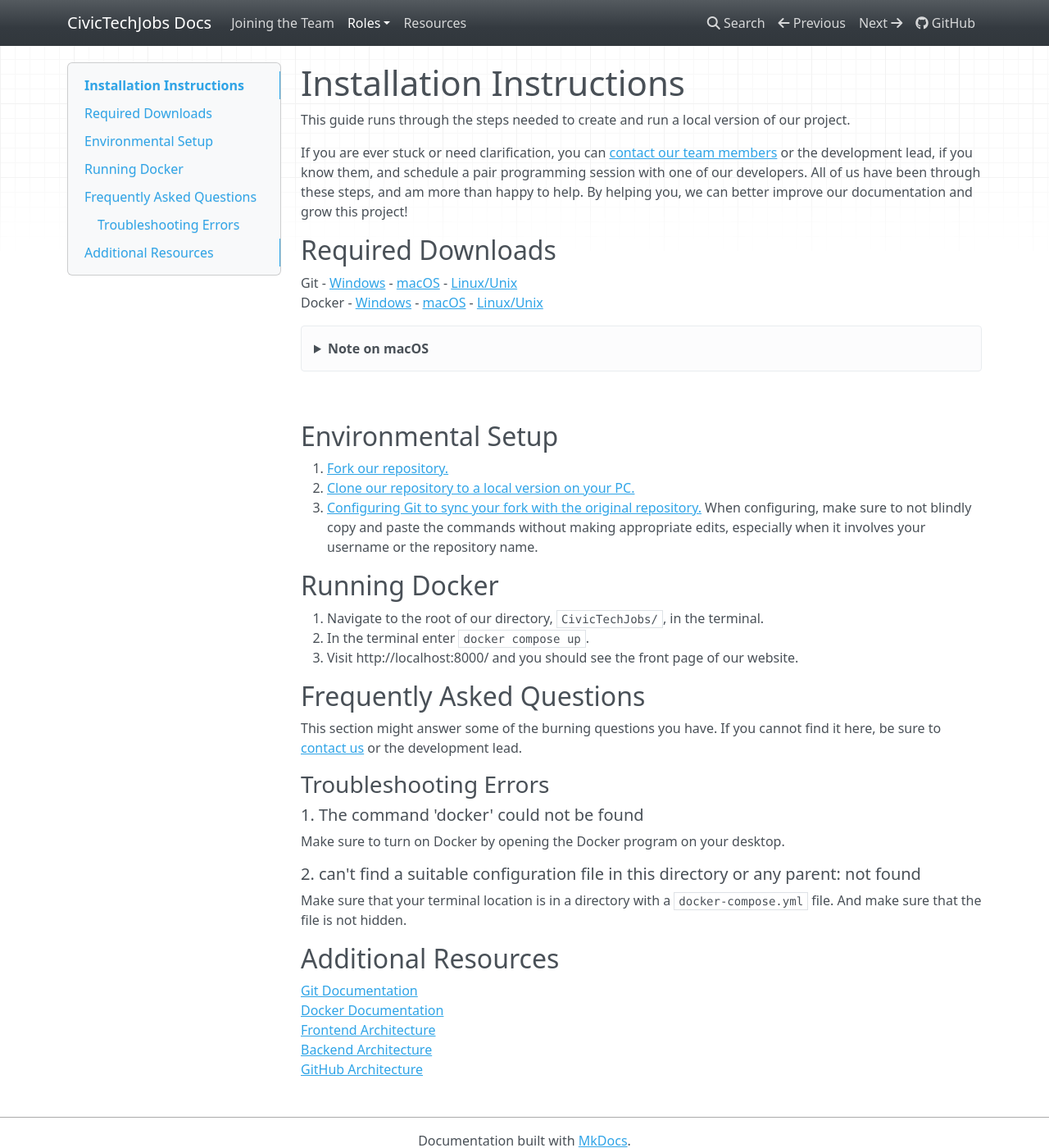
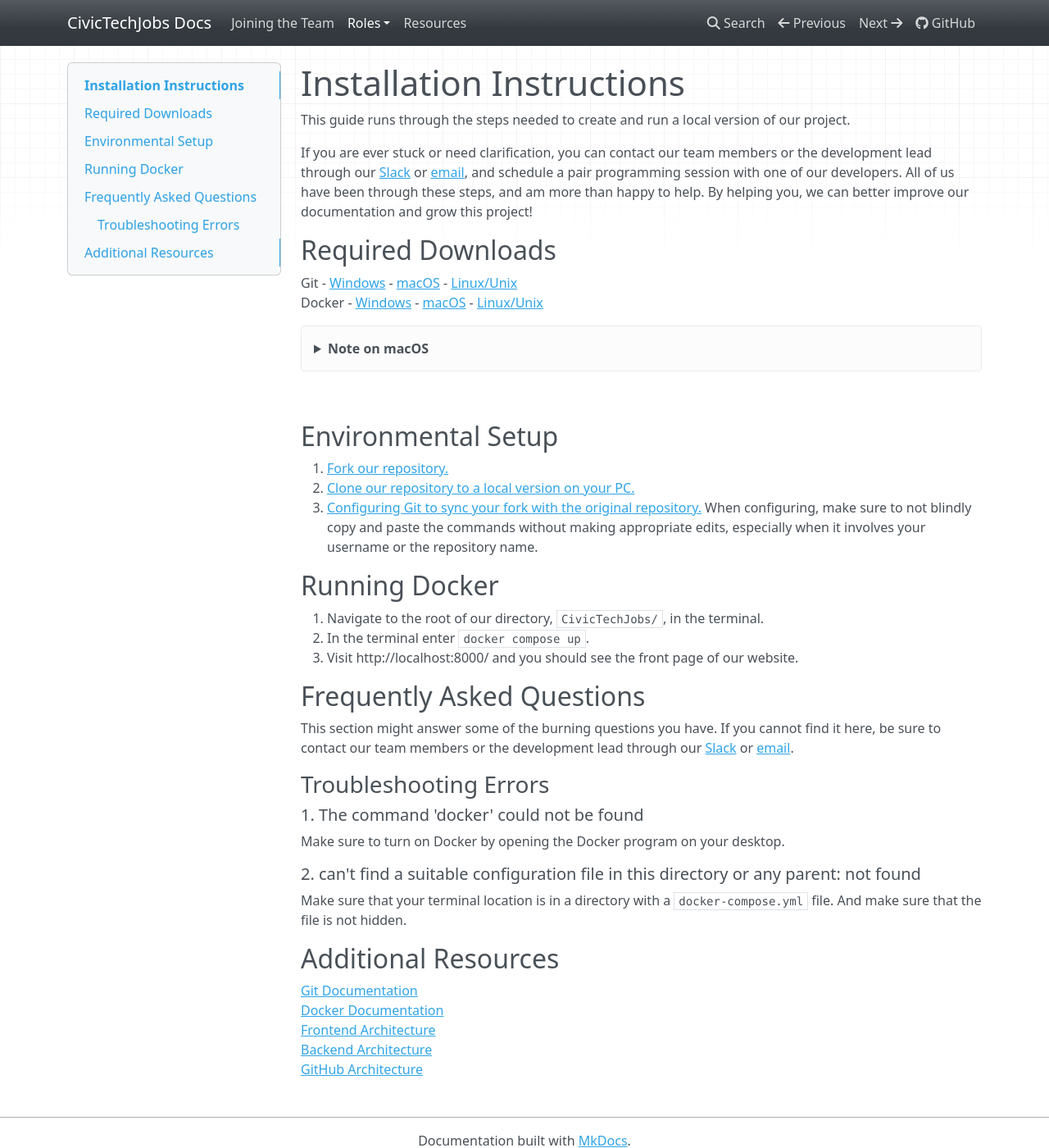
Before and after one commit to Aveline-art/CivicTechJobs-Documentation-Test, an MkDocs documentation site: the page built from docs/developer/installation.md, in a window 1280 px wide and 1400 px high. Shown: the whole window at 82% size. Built offline with MkDocs 1.6.1, drawn with Linux system fonts in a browser that asks for light colours; nearby versions of some CDN libraries.

Commit message:
added contact info

```diff
--- a/docs/developer/installation.md
+++ b/docs/developer/installation.md
@@ -2,7 +2,7 @@
 
 This guide runs through the steps needed to create and run a local version of our project.
 
-If you are ever stuck or need clarification, you can [contact our team members]() or the development lead, if you know them, and schedule a pair programming session with one of our developers. All of us have been through these steps, and am more than happy to help. By helping you, we can better improve our documentation and grow this project!
+If you are ever stuck or need clarification, you can contact our team members or the development lead through our [Slack](https://hackforla.slack.com/archives/C02509WHFQQ) or [email](mailto:Civictechjobs@hackforla.org), and schedule a pair programming session with one of our developers. All of us have been through these steps, and am more than happy to help. By helping you, we can better improve our documentation and grow this project!
 
 ## Required Downloads
 
@@ -29,7 +29,7 @@
 
 ## Frequently Asked Questions
 
-This section might answer some of the burning questions you have. If you cannot find it here, be sure to [contact us]() or the development lead.
+This section might answer some of the burning questions you have. If you cannot find it here, be sure to contact our team members or the development lead through our [Slack](https://hackforla.slack.com/archives/C02509WHFQQ) or [email](mailto:Civictechjobs@hackforla.org).
 
 ### Troubleshooting Errors
 
```
